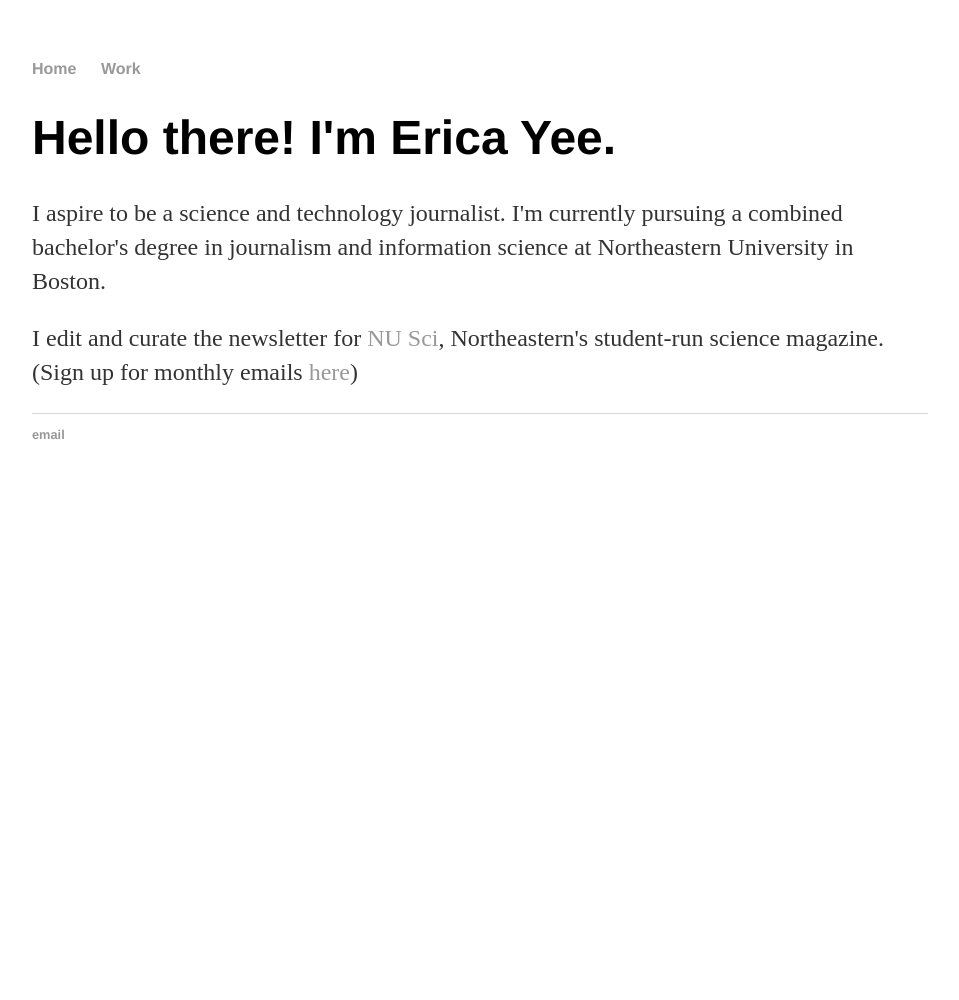
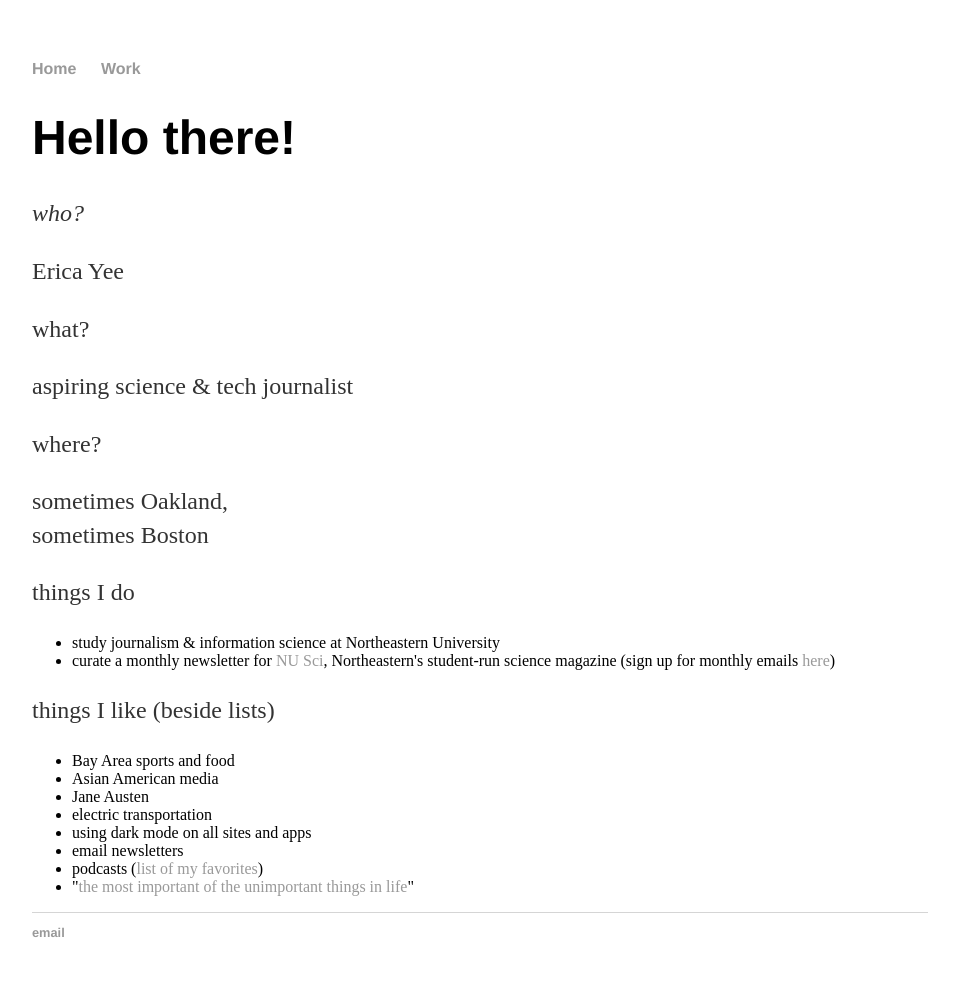
Before and after one commit to ericayee/ericayee.github.io, a Jekyll site: the page built from index.html, in a window 1280 px wide. Shown: the whole page, without its empty margins (160-1119 px from the left). Built offline with Jekyll 4.4.1, drawn with Linux system fonts in a browser that asks for light colours; before the commit the page ends 900 px from its top, so only the background shows below that.

Commit message:
Update index.html
new list version of bio

```diff
--- a/index.html
+++ b/index.html
@@ -3,7 +3,33 @@ layout: default
 title: Erica Yee
 ---
 <div class="blurb">
-	<h1>Hello there! I'm Erica Yee.</h1>
-		<p>I aspire to be a science and technology journalist. I'm currently pursuing a combined bachelor's degree in journalism and information science at Northeastern University in Boston.</p>
-		<p>I edit and curate the newsletter for <a href="https://nuscimag.com">NU Sci</a>, Northeastern's student-run science magazine. (Sign up for monthly emails <a href="https://nuscimag.us16.list-manage.com/subscribe?u=ef20c4bfee0b9571a20a6a063&id=c1f6a2ffd6">here</a>)</p>
+	<h1>Hello there!</h1>
+		<p class="top"><em>who?</em></p>
+		<p class="bottom";>Erica Yee</p>
+
+		<p class="top">what?</p>
+		<p class="bottom">aspiring science & tech journalist</p>
+
+		<p class="top">where?</p>
+		<p class="bottom">sometimes Oakland,<br>
+		sometimes Boston</p>
+
+		<p class="top">things I do</p>
+		<ul class="bottom">
+		  <li>study journalism & information science at Northeastern University</li>
+		  <li>curate a monthly newsletter for <a href="https://nuscimag.com">NU Sci</a>, Northeastern's student-run science magazine (sign up for monthly emails <a href="https://nuscimag.us16.list-manage.com/subscribe?u=ef20c4bfee0b9571a20a6a063&id=c1f6a2ffd6">here</a>)</li>
+		</ul>
+
+		<p class="top">things I like (beside lists)</p>
+		<ul class="bottom">
+		  <li>Bay Area sports and food</li>
+		  <li>Asian American media</li>
+		  <li>Jane Austen</li>
+		  <li>electric transportation</li>
+		  <li>using dark mode on all sites and apps</li>
+		  <li>email newsletters</li>
+		  <li>podcasts (<a href="https://lists.pocketcasts.com/71283d74-c450-4166-a5e8-51675d8f19d4">list of my favorites</a>)</li>
+		  <li>"<a href="https://www.theguardian.com/sport/blog/2014/mar/07/joy-of-six-football-quotes">the most important of the unimportant things in life</a>"</li>
+		</ul>
+
 </div><!-- /.blurb -->
```
